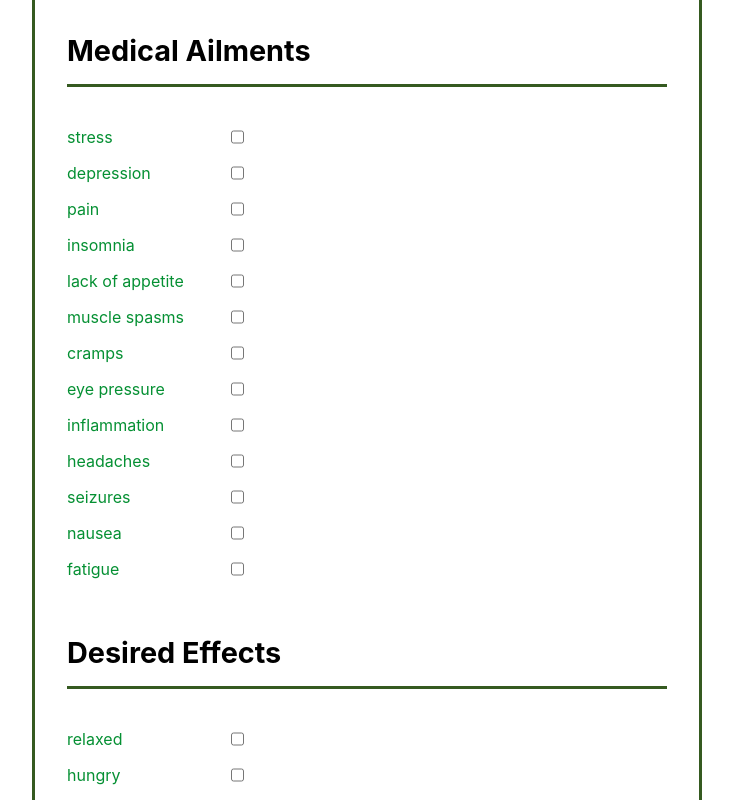
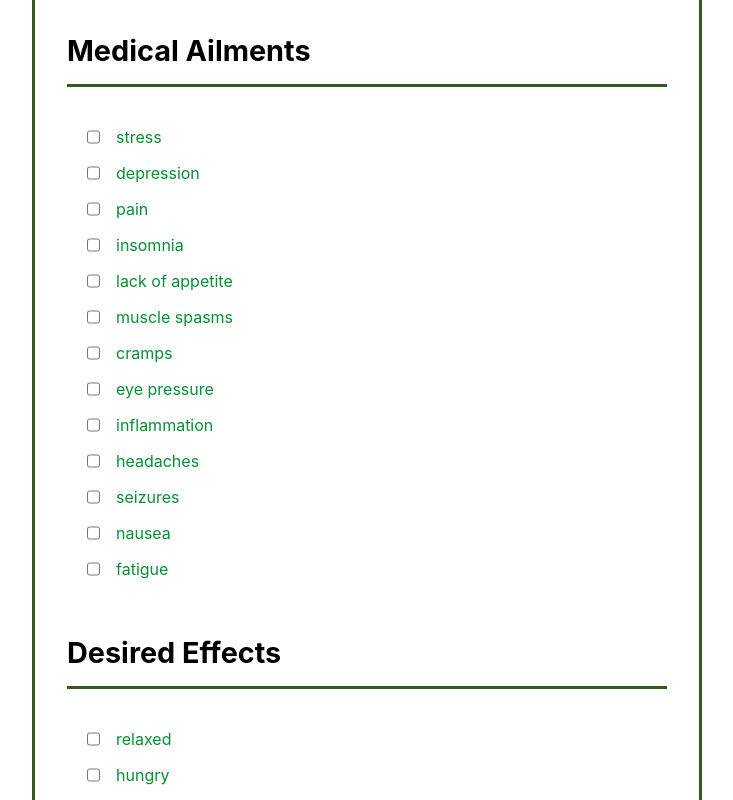
Before and after one commit to Med-Cabinet-1-June-2020/front-end, a React (Create React App) app: page / in a window 1280 px wide. Shown: the part 720-1520 px from the top of the page, without its empty margins (273-1006 px from the left). Built offline with nearby package versions, Linux system fonts and the light colour scheme; no server answers.

Commit message:
syled checkboxes

```diff
--- a/src/App.css
+++ b/src/App.css
@@ -50,21 +50,17 @@ button {
   border-bottom:  3px solid #355a20;
   padding-bottom: 1rem;
 }
-.medical label{
+.medical label, .effects label{
   display: flex;
-  justify-content: space-between;
-  width: 30%;
+  justify-content: flex-end;
   margin-top: 1rem;
   font-size: 1rem;
   color: #059033;
+  flex-direction: row-reverse;
+  padding-left: 1rem;
 }
-.effects label{
-  display: flex;
-  justify-content: space-between;
-  width: 30%;
-  margin-top: 1rem;
-  font-size: 1rem;
-  color: #059033;
+.effects input, .medical input{
+  margin-right:1rem;
 }
 .nav nav {
   display:flex;
```
